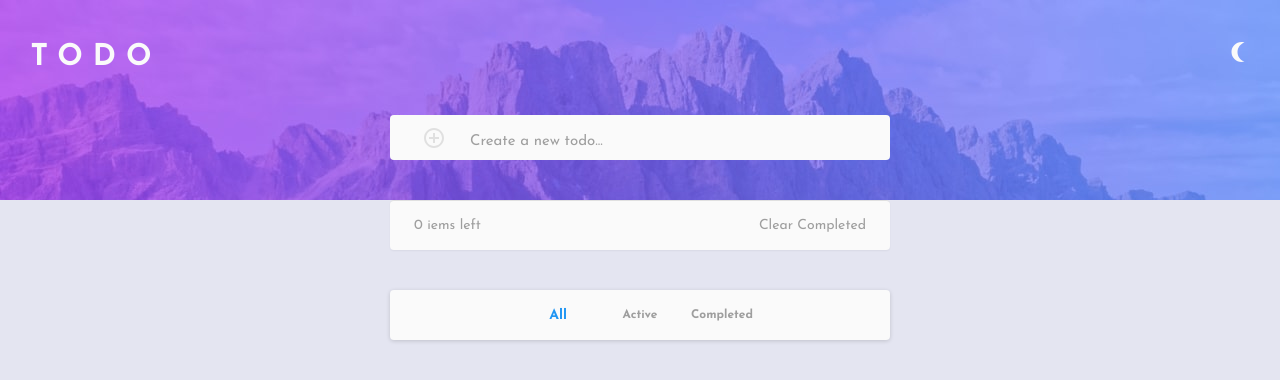
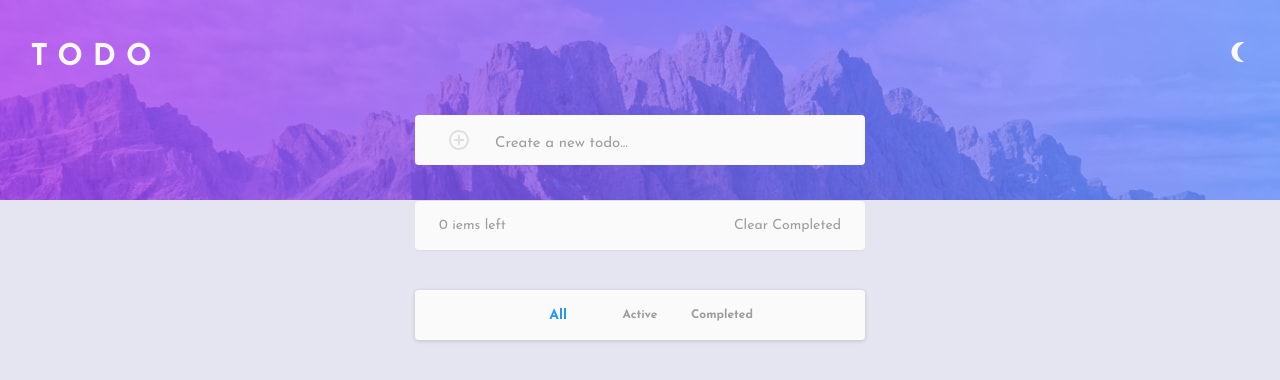
Before and after one commit to nargesghan/todo-using-mui, a React (Vite) app: page / in a window 1280 px wide. Shown: the top 380 px of the page. Built offline with nearby package versions, Linux system fonts and the light colour scheme.

Commit message:
feat:Changing the color of checkbox when it hovers

```diff
--- a/src/App.jsx
+++ b/src/App.jsx
@@ -4,9 +4,9 @@ import "./App.css";
 import { ThemeProvider, Container, Grid } from "@mui/material";
 import {lightTheme,darkTheme} from "./assets/theme.jsx";
 import Task from "./components/Task";
-import Box from "@mui/material/Box";
 import Summery from "./components/Summery";
 import SimpleBottomNavigation from "./components/BottomNavigation";
+import Box from "@mui/material/Box";
 
 function App() {
   const [tasks, setTasks] = useState([]);
--- a/src/components/BottomNavigation.jsx
+++ b/src/components/BottomNavigation.jsx
@@ -1,32 +1,31 @@
-import * as React from 'react';
+import * as React from "react";
 
-import BottomNavigation from '@mui/material/BottomNavigation';
-import { Container } from '@mui/material';
+import BottomNavigation from "@mui/material/BottomNavigation";
+import { Container } from "@mui/material";
 import BottomNavigationAction from "@mui/material/BottomNavigationAction";
 import Grid from "@mui/material/Grid";
-export default function SimpleBottomNavigation({setDisplayOption}) {
+export default function SimpleBottomNavigation({ setDisplayOption }) {
   const [value, setValue] = React.useState(0);
- const styleOfButton={
+  const styleOfButton = {
     fontWeight: 700,
     fontSize: 18,
     fontFamily: ["Josefin Sans", "Arial", "sans-serif"].join(","),
-    color:"#9e9e9e",
-    backgroundColor:"primary.main"
-}
+    color: "#9e9e9e",
+    backgroundColor: "primary.main",
+  };
 
   return (
-    <Grid item  sx={{ maxWidth:500,width:"90%"}}>
-
+    <Grid item sx={{ maxWidth: 450, width: "90%" }}>
       <Container
         sx={{
           backgroundColor: "primary.main",
-        marginTop:5,
+          marginTop: 5,
           display: "flex",
           justifyContent: "center",
           height: 50,
           borderRadius: 1,
-        maxWidth: 500,
-        boxShadow: "rgba(0, 0, 0, 0.16) 0px 1px 4px"
+          maxWidth: 450,
+          boxShadow: "rgba(0, 0, 0, 0.16) 0px 1px 4px",
         }}
       >
         <BottomNavigation
@@ -35,12 +34,23 @@ export default function SimpleBottomNavigation({setDisplayOption}) {
           onChange={(event, newValue) => {
             setValue(newValue);
           }}
-        sx={{height:"100%"}}
+          sx={{ height: "100%" }}
         >
-
-       <BottomNavigationAction onClick={()=>setDisplayOption("all")} label="All" sx={{...styleOfButton}}  />
-        <BottomNavigationAction onClick={()=>setDisplayOption("active")} label="Active" sx={{...styleOfButton}} />
-        <BottomNavigationAction onClick={()=>setDisplayOption("completed")} label="Completed" sx={{...styleOfButton}} />
+          <BottomNavigationAction
+            onClick={() => setDisplayOption("all")}
+            label="All"
+            sx={{ ...styleOfButton }}
+          />
+          <BottomNavigationAction
+            onClick={() => setDisplayOption("active")}
+            label="Active"
+            sx={{ ...styleOfButton }}
+          />
+          <BottomNavigationAction
+            onClick={() => setDisplayOption("completed")}
+            label="Completed"
+            sx={{ ...styleOfButton }}
+          />
         </BottomNavigation>
       </Container>
     </Grid>
--- a/src/components/CheckButton.jsx
+++ b/src/components/CheckButton.jsx
@@ -2,8 +2,14 @@ import React, { useState } from 'react'
 import CheckCircleIcon from '@mui/icons-material/CheckCircle';
 import { SvgIcon } from '@mui/material';
 import PanoramaFishEyeIcon from '@mui/icons-material/PanoramaFishEye';
+import { styled } from '@mui/material/styles';
+
 const CheckButton = ({checked=false ,onClick}) => {
-
+  const StyledIcon = styled(PanoramaFishEyeIcon)({
+    '&:hover': {
+      fill: 'url(#gradient)', // set the fill color to the gradient on hover
+    },
+  });
   const handleCheck=()=>{!checked}
   return (
     <div style={{height:"24px",cursor:"pointer"}}onClick={onClick}>
@@ -16,7 +22,16 @@ const CheckButton = ({checked=false ,onClick}) => {
     </defs>
     <CheckCircleIcon sx={{ fill: 'url(#gradient)' }} />
   </SvgIcon>)}
-   {!checked && (<PanoramaFishEyeIcon onClick={handleCheck} sx={{ color: "secondary.main" }}/>)}
+   {/* {!checked && (<PanoramaFishEyeIcon onClick={handleCheck} sx={{ color: "secondary.main" }}/>)} */}
+   {!checked &&   <div style={{height:"24px",cursor:"pointer"}}>
+  <defs>
+    <linearGradient id="gradient" x1="0%" y1="0%" x2="100%" y2="0%">
+      <stop offset="0%" stopColor="#57DDFF" />
+      <stop offset="100%" stopColor="#C058F3" />
+    </linearGradient>
+  </defs>
+  <StyledIcon onClick={handleCheck} sx={{ color: 'secondary.main',width: 24, height: 24  }} />
+  </div>}
 
   </div>
   )
--- a/src/components/PageHeader.jsx
+++ b/src/components/PageHeader.jsx
@@ -1,13 +1,13 @@
-import Box from "@mui/material/Box";
+
 import React from "react";
 import headerImageLight from "../assets/images/bg-mobile-light.jpg";
 import headerImageDark from "../assets/images/bg-mobile-dark.jpg";
 import headerImageLightsm from "../assets/images/bg-desktop-light.jpg";
 import headerImageDarksm from "../assets/images/bg-desktop-dark.jpg";
 import { Container, Typography, Grid } from "@mui/material";
-
 import LightToggle from "./LightToggle";
 import TaskInput from "./TaskInput";
+import Box from "@mui/material/Box";
 import { useState } from "react";
 const PageHeader = ({tasks,setTasks,setDark,mode}) => {
   function AddTask(name){
--- a/src/components/Summery.jsx
+++ b/src/components/Summery.jsx
@@ -1,8 +1,8 @@
-import React from 'react'
+import React from "react";
 import Container from "@mui/material/Container";
-import { BorderTop } from '@mui/icons-material';
+import { BorderTop } from "@mui/icons-material";
 import Typography from "@mui/material/Typography";
-const Summery = ({numberOfLeftTasks ,DeleteDoneTasks}) => {
+const Summery = ({ numberOfLeftTasks, DeleteDoneTasks }) => {
   return (
     <Container
       sx={{
@@ -10,19 +10,28 @@ const Summery = ({numberOfLeftTasks ,DeleteDoneTasks}) => {
         marginTop: 0,
         display: "flex",
         alignItems: "center",
-      height:50,
-      borderRadius:1,
-      borderTopStyle:"solid",
-      borderTopWidth:1,
-      borderTopColor:"secondary.main",
-      maxWidth:500,
-      boxShadow:" rgba(0, 0, 0, 0.05) 0px 1px 2px 0px"
+        height: 50,
+        borderRadius: 1,
+        borderTopStyle: "solid",
+        borderTopWidth: 1,
+        borderTopColor: "secondary.main",
+        maxWidth: 450,
+        boxShadow: " rgba(0, 0, 0, 0.05) 0px 1px 2px 0px",
       }}
     >
-    <Typography variant='summery' component={"p"} sx={{flexGrow:1}}>{numberOfLeftTasks} iems left</Typography>
-    <Typography onClick={DeleteDoneTasks} variant='summery' component={"p"} sx={{cursor:"pointer"}}>Clear Completed</Typography>
+      <Typography variant="summery" component={"p"} sx={{ flexGrow: 1 }}>
+        {numberOfLeftTasks} iems left
+      </Typography>
+      <Typography
+        onClick={DeleteDoneTasks}
+        variant="summery"
+        component={"p"}
+        sx={{ cursor: "pointer" }}
+      >
+        Clear Completed
+      </Typography>
     </Container>
-  )
-}
+  );
+};
 
-export default Summery
+export default Summery;
--- a/src/components/Task.jsx
+++ b/src/components/Task.jsx
@@ -15,16 +15,15 @@ const Task = ({ name, done, onClick, onDelete, onRename }) => {
         alignItems: "center",
         height: 50,
         borderRadius: 1,
-        maxWidth: 500,
+        maxWidth: 450,
         width: {
           // theme.breakpoints.up('xs')
-          md: 500,
+          md: 400,
         },
         borderRadius: 0.5,
         borderTopStyle: "solid",
         borderTopWidth: 1,
-        borderTopColor: "secondary.main",//grey.300
-
+        borderTopColor: "secondary.main", //grey.300
       }}
     >
       <CheckButton checked={done} onClick={() => onClick(!done)} />
@@ -74,7 +73,7 @@ const Task = ({ name, done, onClick, onDelete, onRename }) => {
       <CloseOutlinedIcon
         onClick={onDelete}
         className="close-icon"
-        sx={{ color: "secondary.main", cursor: "pointer", }}
+        sx={{ color: "secondary.main", cursor: "pointer" }}
       />
     </Container>
   );
--- a/src/components/TaskInput.jsx
+++ b/src/components/TaskInput.jsx
@@ -20,9 +20,9 @@ const TaskInput = ({ onAdd }) => {
           marginTop: 5,
           display: "flex",
           alignItems: "center",
-          height: 45,
+          height: 50,
           borderRadius: 1,
-          maxWidth: 500,
+          maxWidth: 450,
         }}
       >
         <IconButton type="submit">
```
Lines whose indentation alone changed are shown as unchanged.
